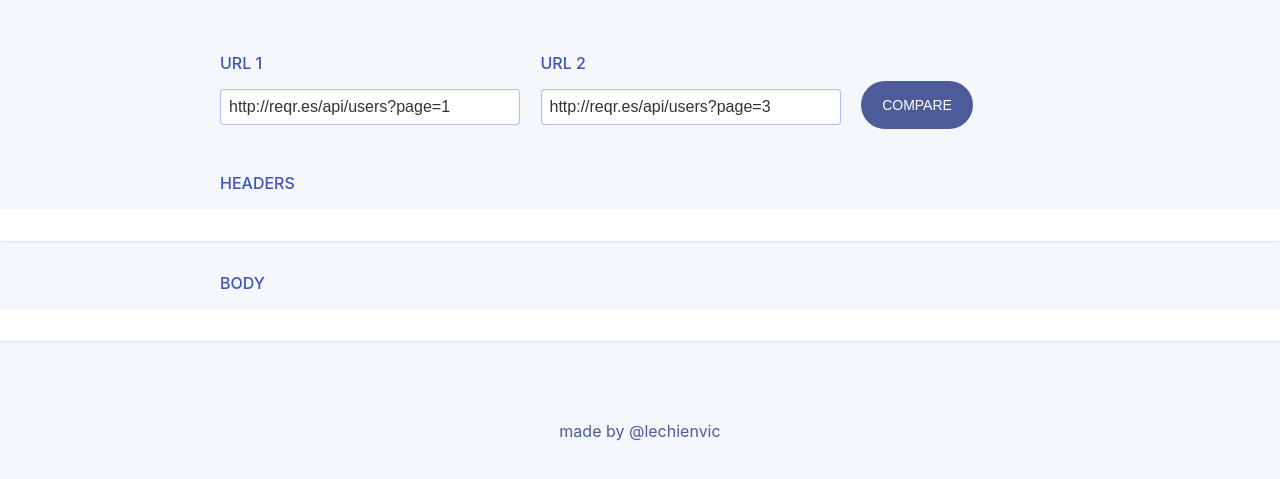
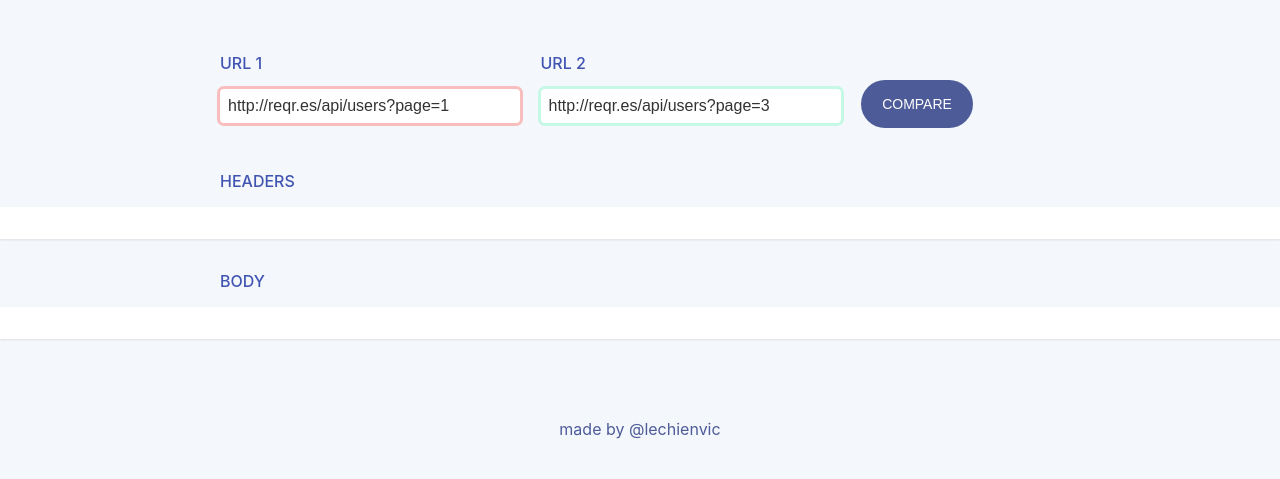
Before and after one commit to vdel26/requestdiff, a website: page client/index.html in a window 1280 px wide. Both pictures are taken after a click on the button "COMPARE". Shown: the part 99-578 px from the top of the page. Drawn offline with Linux system fonts and the light colour scheme; no server answers.

Commit message:
url diff hints

```diff
--- a/client/app.js
+++ b/client/app.js
@@ -1200,6 +1200,8 @@ function _toConsumableArray2(arr) { if (Array.isArray(arr)) { for (var i = 0, ar
 		[].concat(_toConsumableArray2(elems)).forEach(function (el) {
 			return el.classList.remove('is-animated');
 		});
+		first.classList.add('inputs-url--red');
+		second.classList.add('inputs-url--green');
 	};
 
 	var prettyPrint = function prettyPrint(response) {
--- a/client/app.scss
+++ b/client/app.scss
@@ -88,6 +88,16 @@ button {
   &:focus {
     box-shadow: 0 0 0 3px rgba(92, 122, 255, 0.5);
   }
+}
+
+.inputs-url--red {
+  border: 0;
+  box-shadow: 0 0 0 3px rgba(255, 59, 48, 0.3);
+}
+
+.inputs-url--green {
+  border: 0;
+  box-shadow: 0 0 0 3px rgba(90, 249, 178, 0.3);
 }
 
 .results {
```
Also changed, not shown: client/app.css, 1 other file.
